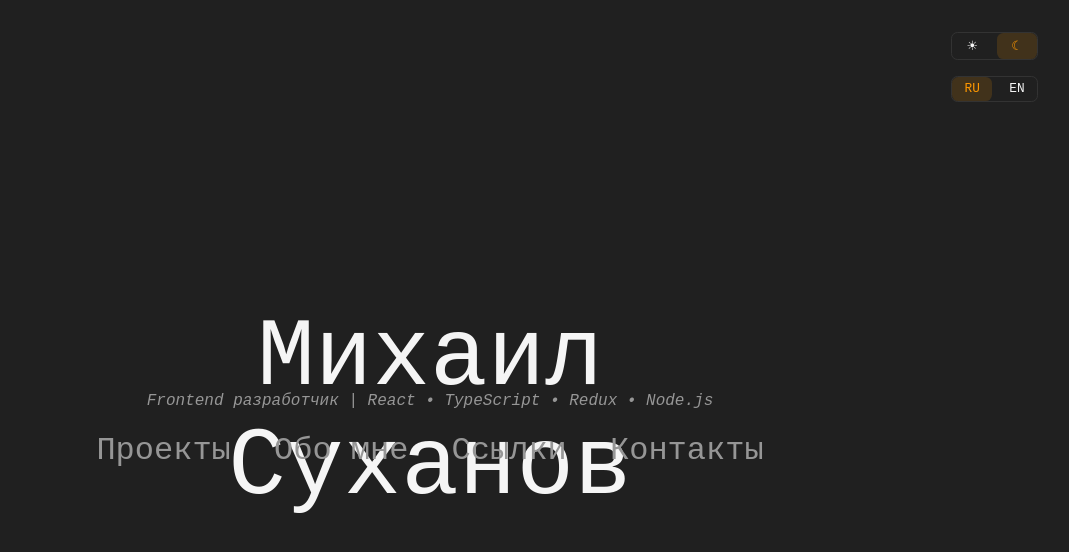
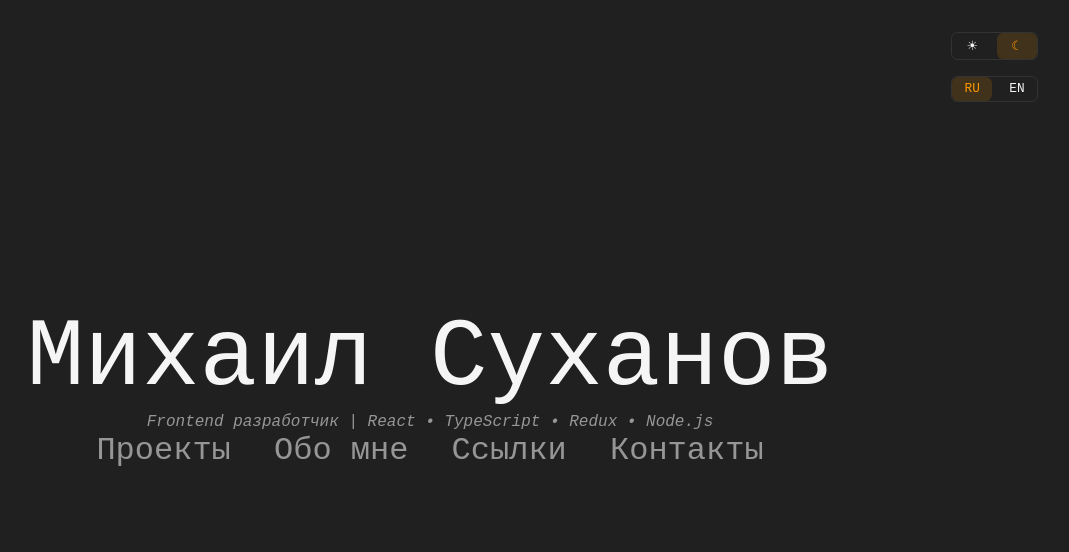
Before and after one commit to MikhailSukhanov/MikhailSukhanov.github.io, a React (Vite) app: page / in a window 1280 px wide. Shown: the top 552 px of the page, without its empty margins (210-1279 px from the left). Built offline with nearby package versions, Linux system fonts and the light colour scheme.

Commit message:
feat(ui): improve header title and paragraph positioning

```diff
--- a/src/components/Root/Root.tsx
+++ b/src/components/Root/Root.tsx
@@ -20,10 +20,12 @@ function Root() {
 
     return <>
         <header>
-            <h1 data-home={isHomePage}>
-                {isHomePage ? name[lang] : <NavLink to="/">{name[lang]}</NavLink>}
-            </h1>
-            <p data-home={isHomePage}>{`Frontend ${lang === 'ru' ? 'разработчик' : 'developer'} | React • TypeScript • Redux • Node.js`}</p>
+            <div className="title" data-home={isHomePage}>
+                <h1>
+                    {isHomePage ? name[lang] : <NavLink to="/">{name[lang]}</NavLink>}
+                </h1>
+                <p>{`Frontend ${lang === 'ru' ? 'разработчик' : 'developer'} | React • TypeScript • Redux • Node.js`}</p>
+            </div>
             <nav data-home={isHomePage}>
                 <ul>
                     <li><NavLink to={projectsPath}>{lang === 'ru' ? 'Проекты' : 'Projects'}</NavLink></li>
--- a/src/styles/App.scss
+++ b/src/styles/App.scss
@@ -8,25 +8,33 @@ header {
     text-align: center;
     margin-bottom: 3rem;
 
-    h1 {
+    .title {
         position: absolute;
-        font-weight: lighter;
         transition: all 0.4s;
-        color: var(--text-main);
 
         &[data-home=true] {
             top: 38%;
             left: 50%;
             transform: translateX(-50%);
+
+            h1 {
                 font-size: 6rem;
                 cursor: default;
+
+            }
+
+            p {
+                font-size: 1rem;
+                opacity: 1;
+            }
         }
 
         &[data-home=false] {
             top: 2rem;
             left: 2rem;
+
+            h1 {
                 font-size: 1.5rem;
-        }
 
                 a {
                     color: var(--text-main);
@@ -34,28 +42,27 @@ header {
             }
 
             p {
-        position: absolute;
+                font-size: 0.25rem;
+                opacity: 0;
+                visibility: hidden;
+            }
+        }
+
+        h1 {
+            font-weight: lighter;
+            color: var(--text-main);
+            white-space: nowrap;
             transition: all 0.4s;
+        }
+
+        p {
             color: var(--text-secondary);
             font-style: italic;
             cursor: default;
-
-        &[data-home=true] {
-            font-size: 1rem;
-            top: 49%;
-            left: 50%;
-            transform: translateX(-50%);
+            transition: all 0.4s;
+        }
     }
 
-        &[data-home=false] {
-            font-size: 0.25rem;
-            top: 3rem;
-            left: 2rem;
-            opacity: 0;
-            visibility: hidden;
-        }
-
-    }
 
     nav {
         transition: all 0.4s;
```
Lines whose indentation alone changed are shown as unchanged.
